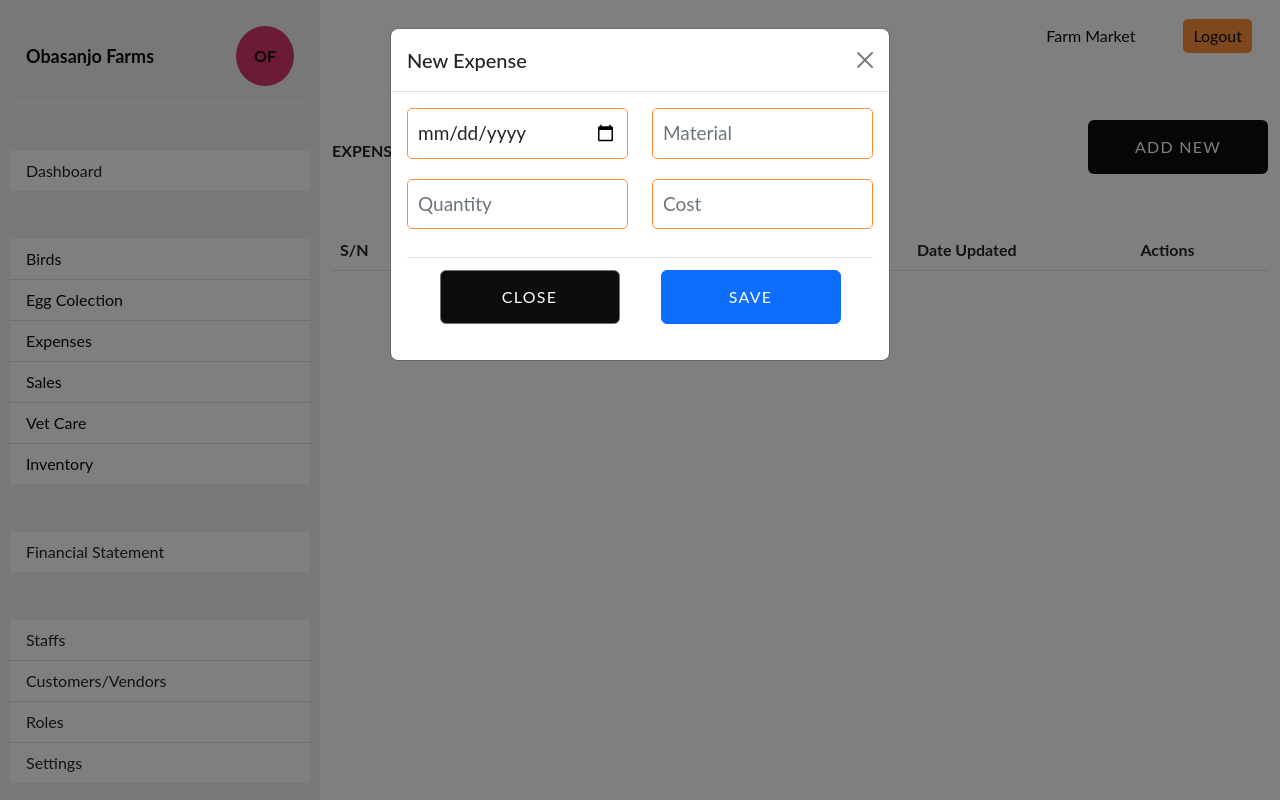
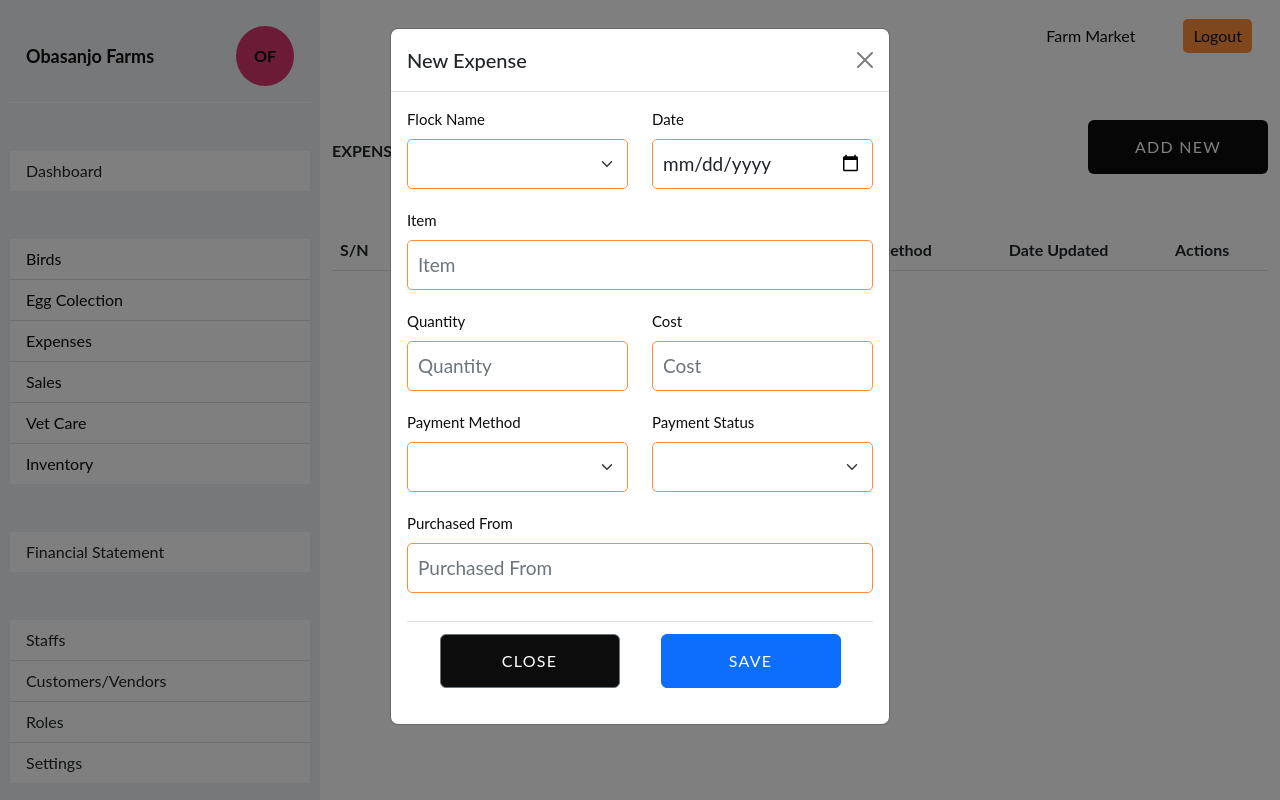
Before and after one commit to TundeOladejo/clucknest, a Vue app: page /main/expenses-record in a window 1280 px wide. Both pictures are taken after a click on the button "ADD NEW". Built offline with nearby package versions, Linux system fonts and the light colour scheme.

Commit message:
updated expenses record page

```diff
--- a/src/components/content/ActionComponent.vue
+++ b/src/components/content/ActionComponent.vue
@@ -1,7 +1,8 @@
 <template>
     <div class="d-flex gap-2">
+        <a href="#"><i class="bi bi-file-earmark-text"></i></a>
+        <a href="#" class="text-info"><i class="bi bi-pencil"></i></a>
         <a href="#" class="text-danger" data-bs-toggle="modal" data-bs-target="#actionDeleteItemModal"><i class="bi bi-trash"></i></a>
-        <a href="#" class="text-info"><i class="bi bi-pencil"></i></a>
     </div>
 
     <!-- Modal -->
--- a/src/components/content/TablesComponent.vue
+++ b/src/components/content/TablesComponent.vue
@@ -4,10 +4,12 @@
             <thead v-if="isExepnse">
                 <tr>
                     <th scope="col">S/N</th>
+                    <th scope="col">Flock</th>
                     <th scope="col">Date</th>
-                    <th scope="col">Material</th>
+                    <th scope="col">Item</th>
                     <th scope="col">Quantity</th>
                     <th scope="col">Cost</th>
+                    <th scope="col">Payment Method</th>
                     <th scope="col">Date Updated</th>
                     <th scope="col">Actions</th>
                 </tr>
@@ -15,15 +17,17 @@
             <tbody v-if="isExepnse">
                 <tr v-for="(entry, i) in expenseList" :key="i">
                     <th scope="row">{{ ++i }}</th>
+                    <td>{{ entry.flock }}</td>
                     <td>{{ entry.date }}</td>
-                    <td>{{ entry.material }}</td>
+                    <td>{{ entry.item }}</td>
                     <td>{{ entry.quantity }}</td>
                     <td>{{ entry.cost }}</td>
+                    <td>{{ entry.paymentMethod }}</td>
                     <td>{{ dateTime(entry.dateUpdated) }}</td>
                     <td><action-component></action-component></td>
                 </tr>
             </tbody>
-            <thead v-if="isReceipts">
+            <thead v-if="isSales">
                 <tr>
                     <th scope="col">S/N</th>
                     <th scope="col">Date</th>
@@ -35,8 +39,8 @@
                     <th scope="col">Actions</th>
                 </tr>
             </thead>
-            <tbody v-if="isReceipts">
-                <tr v-for="(entry, i) in receiptList" :key="i">
+            <tbody v-if="isSales">
+                <tr v-for="(entry, i) in salesList" :key="i">
                     <th scope="row">{{ ++i }}</th>
                     <td>{{ entry.date }}</td>
                     <td>{{ entry.product }}</td>
@@ -111,8 +115,8 @@ export default {
     props: {
         isExepnse: { type: Boolean },
         expenseList: { type: Array },
-        isReceipts: { type: Boolean },
-        receiptList: { type: Array },
+        isSales: { type: Boolean },
+        salesList: { type: Array },
         isInventory: { type: Boolean },
         inventoryList: { type: Array },
         isEggRecord: { type: Boolean },
--- a/src/components/modals/CustomModal.vue
+++ b/src/components/modals/CustomModal.vue
@@ -14,7 +14,7 @@
                                 <div class="row">
                                     <div class="form-input__wrapper" ref="modalInputs" v-for="(input, index) in modalInputs" :key="index" :class="input.modalWrapperClass">
                                         <label :for="input.id" class="form-label">{{ input.label }}</label>
-                                        <input v-if="input.isInput == true" :type="input.type" :id="input.id" class="form-control"
+                                        <input v-if="input.isInput != false" :type="input.type" :id="input.id" class="form-control"
                                             :placeholder="input.placeholder" v-model="input.value"/>
 
                                         <select v-else v-model="input.value" class="form-select form-select-md"
--- a/src/components/pages/ExpensesRecord.vue
+++ b/src/components/pages/ExpensesRecord.vue
@@ -2,79 +2,84 @@
     <div class="">
         <bread-crumb title="Expense Record" />
 
-        <!-- Modal -->
-        <div class="modal fade" id="staticBackdrop" data-bs-backdrop="static" data-bs-keyboard="false" tabindex="-1"
-            aria-labelledby="staticBackdropLabel" aria-hidden="true">
-            <div class="modal-dialog">
-                <div class="modal-content">
-                    <div class="modal-header">
-                        <h1 class="modal-title fs-5" id="staticBackdropLabel">New Expense</h1>
-                        <button type="button" class="btn-close" data-bs-dismiss="modal" aria-label="Close"></button>
-                    </div>
-                    <div class="modal-body">
-                        <form action="" method="post">
-                            <div class="mb-2">
-                                <div class="form-group contact-form">
-                                    <div class="row">
-                                        <div class="col-md-6 form-input__wrapper">
-                                            <input type="date" label="Date" id="date" class="form-control"
-                                                placeholder="Date" v-model="date" />
-                                        </div>
-                                        <div class="col-md-6 form-input__wrapper">
-                                            <input type="text" label="Material" id="material" class="form-control"
-                                                placeholder="Material" v-model="material" />
-                                        </div>
-                                        <div class="col-md-6 form-input__wrapper">
-                                            <input type="number" label="Quantity" id="quantity" class="form-control"
-                                                placeholder="Quantity" v-model="quantity" />
-                                        </div>
-                                        <div class="col-md-6 form-input__wrapper">
-                                            <input type="text" label="Cost" id="cost" class="form-control"
-                                                placeholder="Cost" v-model="cost" />
-                                        </div>
-                                    </div>
-                                </div>
-                            </div>
-                            <div class="modal-footer">
-                                <button type="button" class="btn btn-secondary" data-bs-dismiss="modal">Close</button>
-                                <button type="button" class="btn btn-primary" @click="saveExpense">Save</button>
-                            </div>
-                        </form>
-                    </div>
-                </div>
-            </div>
-        </div>
-
+        <custom-modal modalTitle="New Expense" :modalInputs="modalInputs" :saveModalForm="saveExpenseList"></custom-modal>
         <tables-component :expenseList="allExpenses" :isExepnse="true" />
     </div>
 </template>
 
 <script>
 import TablesComponent from '../content/TablesComponent.vue'
-import BreadCrumb from '../content/BreadCrumb.vue';
+import BreadCrumb from '../content/BreadCrumb.vue'
+import CustomModal from '../modals/CustomModal.vue'
 
 export default {
     name: "ExpensesRecord",
-    components: { TablesComponent, BreadCrumb },
+    components: { TablesComponent, BreadCrumb, CustomModal },
     data: () => ({
-        date: null,
-        material: null,
-        quantity: null,
-        cost: null,
-        dateUpdated: null,
+        modalInputs: [
+            {
+                isInput: false,
+                id: "flock",
+                label:"Flock Name",
+                selectTitle: "Pick a flock",
+                selectOptions: [
+                    { name: "Flock A" },
+                    { name: "Flock B" },
+                    { name: "Flock C" }
+                ],
+                modalWrapperClass: "col-md-6"
+            },
+            { type: "date", label: "Date", id: "date", placeholder: "Date", modalWrapperClass: "col-md-6" },
+            { type: "text", label: "Item", id: "item", placeholder: "Item", modalWrapperClass: "col-md-12" },
+            { type: "text", label: "Quantity", id: "quantity", placeholder: "Quantity", modalWrapperClass: "col-md-6" },
+            { type: "number", label: "Cost", id: "cost", placeholder: "Cost", modalWrapperClass: "col-md-6" },
+            {
+                isInput: false,
+                id: "paymentMethod",
+                label:"Payment Method",
+                selectTitle: "Select Payment Type",
+                selectOptions: [
+                    { name: "Cash" },
+                    { name: "Electronic Transfer" },
+                    { name: "Cheque" },
+                    { name: "Deposit" }
+                ],
+                modalWrapperClass: "col-md-6"
+            },
+            {
+                isInput: false,
+                id: "paymentStatus",
+                label:"Payment Status",
+                selectTitle: "Select Status",
+                selectOptions: [
+                    { name: "Cleared" },
+                    { name: "Uncleared" },
+                    { name: "Reconciled" }
+                ],
+                modalWrapperClass: "col-md-6"
+            },
+            { type: "text", label: "Purchased From", id: "purchasedFrom", placeholder: "Purchased From", modalWrapperClass: "col-md-12" },
+        ],
         allExpenses: [],
     }),
     methods: {
-        saveExpense() {
-            this.allExpenses.push({ date: this.date, material: this.material, quantity: this.quantity, cost: this.cost, dateUpdated: Date.now() });
+        saveExpenseList() {
+            let inputValues = this.modalInputs.map((i) => i.value)
+
+            this.allExpenses.push({
+                flock: inputValues[0],
+                date: inputValues[1],
+                item: inputValues[2],
+                quantity: inputValues[3],
+                cost: inputValues[4],
+                paymentMethod: inputValues[5],
+                paymentStatus: inputValues[6],
+                paymentFrom: inputValues[7]
+            })
             this.clearForm()
         },
         clearForm() {
-            this.date = null;
-            this.material = null;
-            this.cost = null;
-            this.quantity = null;
-            this.dateCreated = null;
+            this.modalInputs.map((i) => i.value = null)
         },
     }
 }
--- a/src/components/pages/SalesRecord.vue
+++ b/src/components/pages/SalesRecord.vue
@@ -47,7 +47,7 @@
             </div>
         </div>
 
-        <tables-component :receiptList="allReceipts" :isReceipts="true"/>
+        <tables-component :salesList="allReceipts" :isSales="true"/>
         <!-- <keep-alive>
             <router-view :key="$route.fullPath" />
         </keep-alive> -->
```
